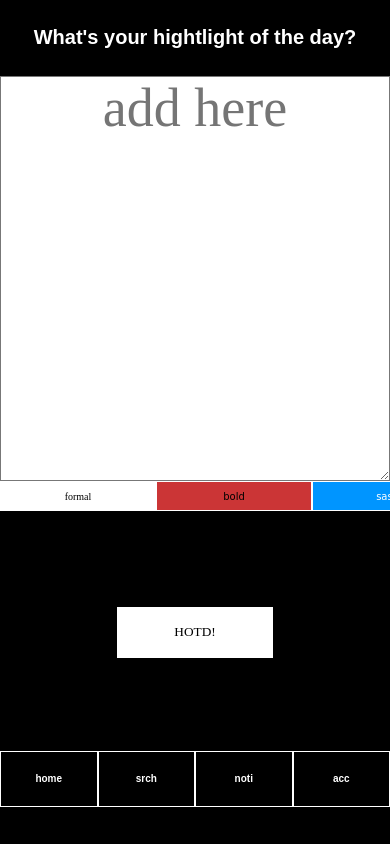
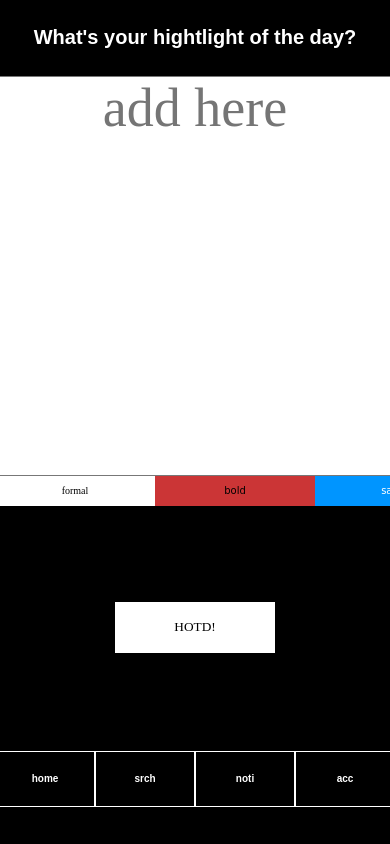
Before and after one commit to sdpathak24/HOTD, a website: page index.html in a window 390 px wide. Drawn offline with Linux system fonts and the light colour scheme.

Commit message:
mobile view styling

```diff
--- a/index.html
+++ b/index.html
@@ -56,34 +56,34 @@
         </div>
         <div class="footer">
             <ul>
+                <a href="index.html">
                     <li>
-                    <a href="index.html">
                         <div class="foot-home">
                             home
                         </div>
+                    </li>
                 </a>
-                </li>
+                <a href="google.com">
                     <li>
-                    <a href="google.com">
                         <div class="foot-search">
                             srch
                         </div>
+                    </li>
                 </a>
-                </li>
+                <a href="twitter.com">
                     <li>
-                    <a href="twitter.com">
                         <div class="foot-noti">
                             noti
                         </div>
+                    </li>
                 </a>
-                </li>
+                <a href="google.com">
                     <li>
-                    <a href="google.com">
                         <div class="foot-acc">
                             acc
                         </div>
+                    </li>
                 </a>
-                </li>
             </ul>
         </div>
     </div>
--- a/script.js
+++ b/script.js
@@ -160,8 +160,8 @@ if (saveButton) {
     const context = canvas.getContext("2d");
 
     // Set canvas dimensions to square with size 500px by 500px
-    canvas.width = 500;
-    canvas.height = 500;
+    canvas.width = 400;
+    canvas.height = 400;
 
     // Set background color
     context.fillStyle = getComputedStyle(textInput).backgroundColor;
--- a/style.css
+++ b/style.css
@@ -37,6 +37,8 @@ body{
   width: 100%;
   background-color: black;
   color: white;
+  display: flex;
+  justify-content: center;
 }
 
 h1 {
@@ -72,8 +74,10 @@ h1 {
 }
 
 textarea {
-  width: 100%;
-  height: 60%;
+  /* width: 100%; */
+  width: 400px;
+  height: 400px;
+  /* height: 60%; */
   /* background-color: #cb3536; */
   outline: none;
   padding: 0 1rem;
@@ -85,6 +89,7 @@ textarea {
   /* font-family: "Oswald"; */
   border: 1px solid #777;
   background-color: #e5e5e5;
+  resize: none;
 }
 
 input::placeholder{
@@ -174,7 +179,7 @@ li {
   justify-content: center;
   height: 60%;
   align-items: center;
-  border: 1px solid white;
+  /* border: 1px solid white; */
 }
 
 ul {
@@ -190,6 +195,12 @@ ul {
   } */
 
 a {
+  height: 60%;
+  align-items: center;
+  display: flex;
+  width: calc(100%/4);
+  justify-content: center;
+  border: 1px solid white;
   text-decoration: none;
   color: white;
   font-weight: 600;
```
Lines whose indentation alone changed are shown as unchanged.
